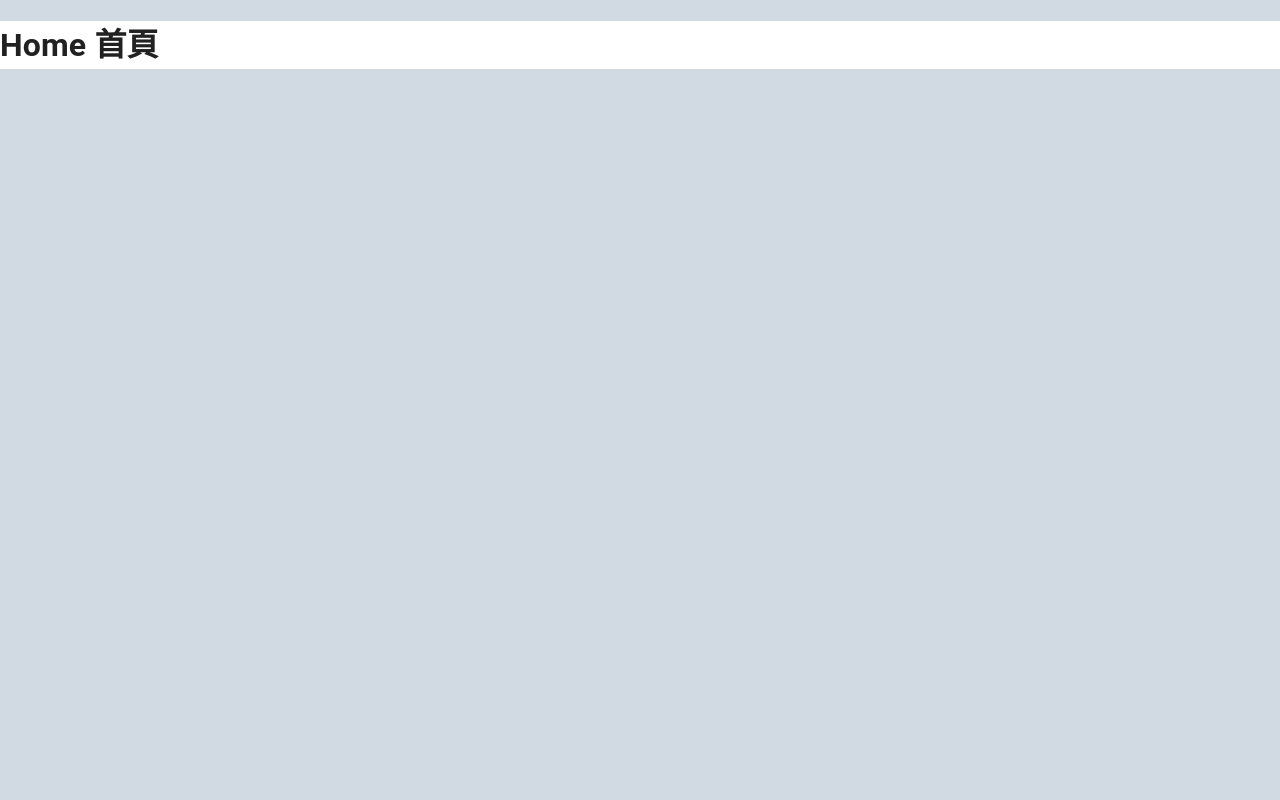
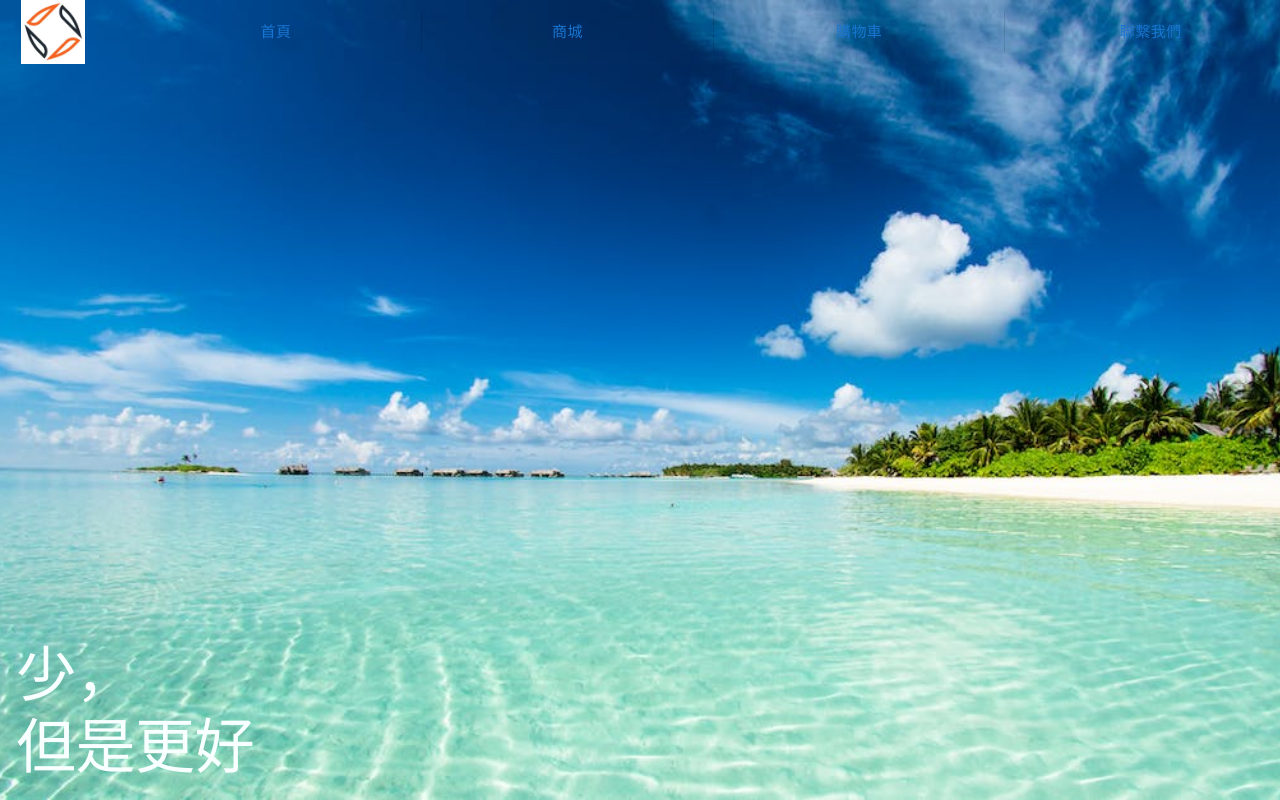
Before and after one commit to Pony-Hsieh/e-commerce-react-2023-01, a React (Create React App) app: page / in a window 1280 px wide. Built offline with nearby package versions, Linux system fonts and the light colour scheme; the HTML template or start-up script is replaced by a standard one.

Commit message:
feat: 更新首頁樣式

```diff
--- a/src/pages/Home.js
+++ b/src/pages/Home.js
@@ -1,7 +1,36 @@
+import NavBar from "../components/NavBar";
+import {
+  Box,
+  Typography,
+} from '@mui/material';
+import bannerImage from '../images/banner.jpeg';
+
 function Home() {
   return (
     <>
-      <h1>Home 首頁</h1>
+      <Box sx={{
+        position: "relative",
+        width: "100vw",
+        height: "100vh",
+        color: "#f8ffff",
+        backgroundImage: `url(${bannerImage})`,
+        backgroundPosition: "center",
+        backgroundRepeat: "no-repeat",
+        backgroundSize: "cover",
+      }}>
+        <NavBar />
+        <Typography component="h3"
+          variant="h2"
+          sx={(theme) => ({
+            position: "absolute",
+            bottom: theme.spacing(2),
+            left: theme.spacing(2),
+          })}
+        >
+          少，<br />
+          但是更好
+        </Typography>
+      </Box>
     </>
   );
 }
```
Also changed, not shown: src/images/banner.jpeg (added).
